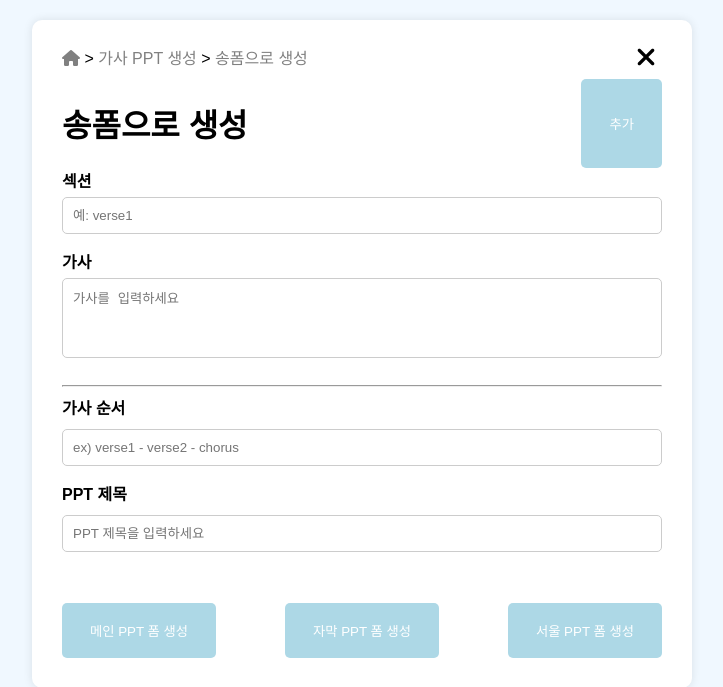
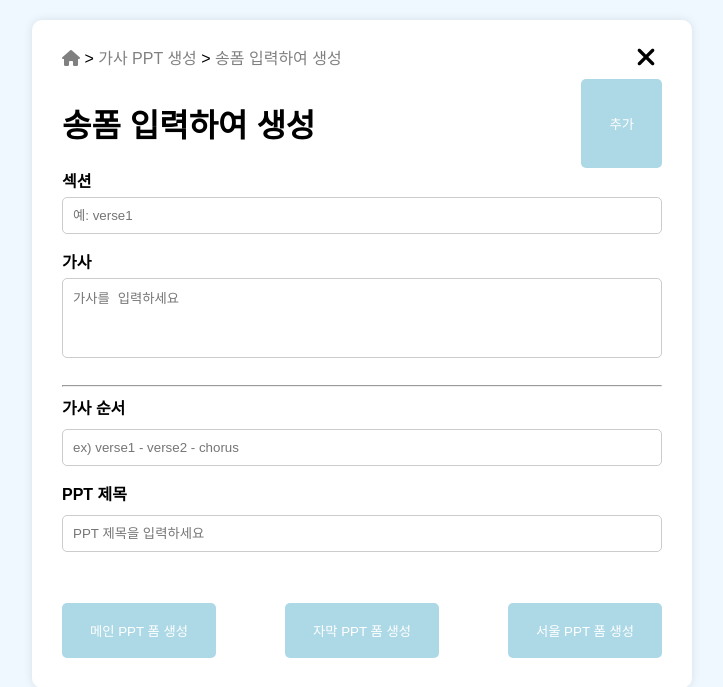
Before and after one commit to SeongYunHong/CreatPPTs, a Flask app: page /change_lyrics/song_form in a window 1280 px wide. Shown: the top 687 px of the page, without its empty margins (278-1001 px from the left). Run offline with Flask 3, Linux system fonts and the light colour scheme; some libraries are stand-ins or nearby versions.

Commit message:
타이틀 수정

```diff
--- a/templates/song_form.html
+++ b/templates/song_form.html
@@ -2,7 +2,7 @@
 <html lang="ko">
 <head>
     <meta charset="UTF-8">
-    <title>송폼으로 생성</title>
+    <title>송폼 입력하여 생성</title>
     <link rel="stylesheet" href="{{ url_for('static', filename='style.css') }}">
     <link rel="stylesheet" href="{{ url_for('static', filename='song_form.css') }}">
     <link rel="stylesheet" href="{{ url_for('static', filename='song_tooltip.css') }}">
@@ -34,14 +34,14 @@
             <div class="breadcrumb">
                 <a href="{{ url_for('index') }}"><i class="fa-solid fa-house"></i></a> &gt;
                 <a href="{{ url_for('change_lyrics_menu') }}">가사 PPT 생성</a> &gt;
-                <a>송폼으로 생성</a>
+                <a>송폼 입력하여 생성</a>
             </div>
             <button class="cancel" onclick="window.location.href='{{ url_for('index') }}'">
                     <i class="fa-solid fa-xmark fa-2xl"></i>
             </button>
         </div>
         <div class="title">
-            <h1>송폼으로 생성</h1>
+            <h1>송폼 입력하여 생성</h1>
             <button type="button" class="add-btn" onclick="addVerse()">추가</button>
         </div>
         <form method="POST" enctype="multipart/form-data">
```
